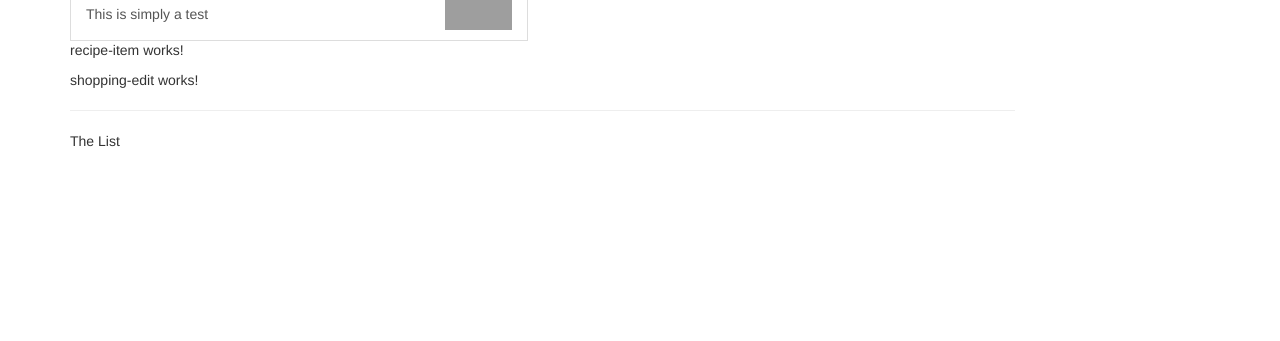
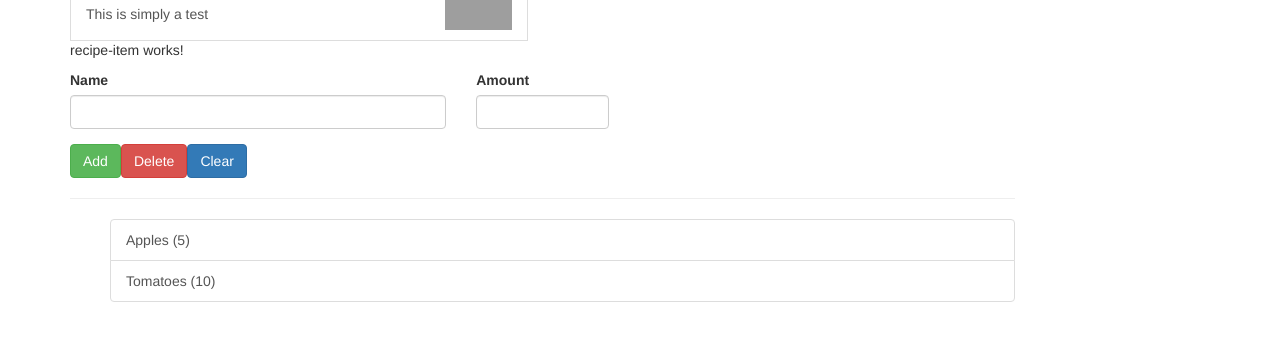
Before and after one commit to adrianramcharitar/angular-course-project, an Angular app: page / in a window 1280 px wide. Shown: the part 249-590 px from the top of the page. Built offline with nearby package versions, Linux system fonts and the light colour scheme; grey boxes are pictures that could not be loaded.

Commit message:
added more template views for edit shopping list and ingredient model

```diff
--- /dev/null
+++ b/src/app/shared/ingredient.model.ts
@@ -0,0 +1,3 @@
+export class Ingredient {
+  constructor(public name: string, public amount: number) {}
+}
--- a/src/app/shopping-list/shopping-edit/shopping-edit.component.html
+++ b/src/app/shopping-list/shopping-edit/shopping-edit.component.html
@@ -1 +1,23 @@
-<p>shopping-edit works!</p>
+<div class="row">
+  <div class="col-xs-12">
+    <form>
+      <div class="row">
+        <div class="col-sm-5 form-group">
+          <label for="name">Name</label>
+          <input type="text" id="name" class="form-control" />
+        </div>
+        <div class="col-sm-2 form-group">
+          <label for="amount">Amount</label>
+          <input type="number" id="amount" class="form-control" />
+        </div>
+      </div>
+      <div class="row">
+        <div class="col-xs-12">
+          <button class="btn btn-success" type="submit">Add</button>
+          <button class="btn btn-danger" type="submit">Delete</button>
+          <button class="btn btn-primary" type="submit">Clear</button>
+        </div>
+      </div>
+    </form>
+  </div>
+</div>
--- a/src/app/shopping-list/shopping-list.component.html
+++ b/src/app/shopping-list/shopping-list.component.html
@@ -2,6 +2,14 @@
   <div class="col-xs-10">
     <app-shopping-edit></app-shopping-edit>
     <hr />
-    <p>The List</p>
+    <ul>
+      <a
+        class="list-group-item"
+        style="cursor: pointer"
+        *ngFor="let ingredient of ingredients"
+      >
+        {{ ingredient.name }} ({{ ingredient.amount }})
+      </a>
+    </ul>
   </div>
 </div>
--- a/src/app/shopping-list/shopping-list.component.ts
+++ b/src/app/shopping-list/shopping-list.component.ts
@@ -1,4 +1,5 @@
 import { Component, OnInit } from '@angular/core';
+import { Ingredient } from '../shared/ingredient.model';
 
 @Component({
   selector: 'app-shopping-list',
@@ -6,10 +7,12 @@ import { Component, OnInit } from '@angular/core';
   styleUrls: ['./shopping-list.component.css']
 })
 export class ShoppingListComponent implements OnInit {
+  ingredients: Ingredient[] = [
+    new Ingredient('Apples', 5),
+    new Ingredient('Tomatoes', 10)
+  ];
 
-  constructor() { }
+  constructor() {}
 
-  ngOnInit() {
-  }
-
+  ngOnInit() {}
 }
```
Also changed, not shown: 1 other file (tests, documents, lock files or other folders).
